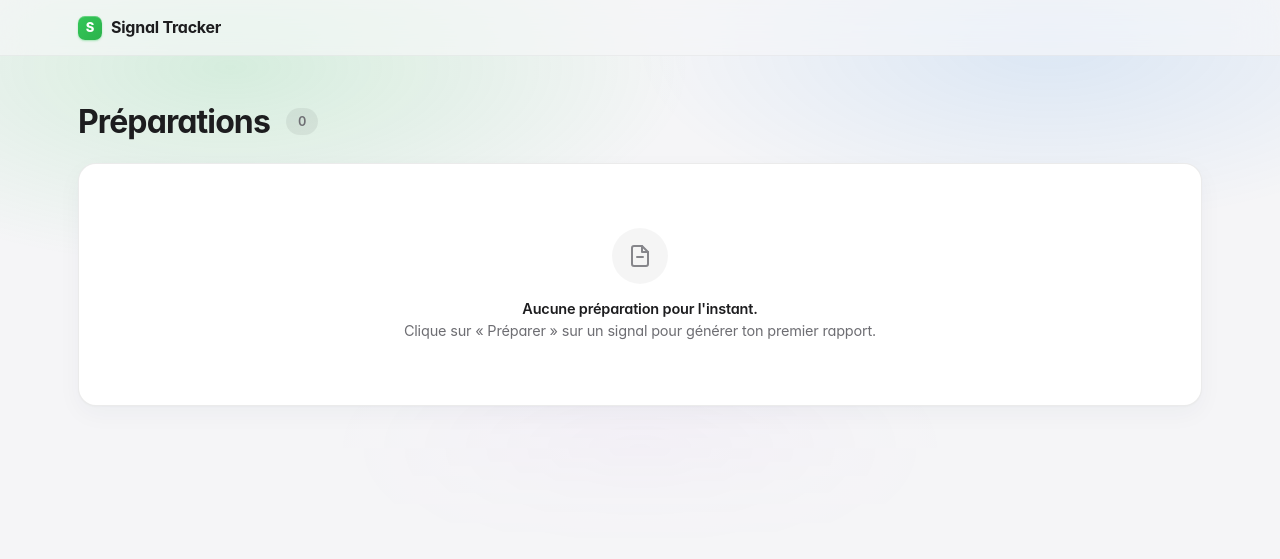
After one commit to M13-Prime/Job_Hunte_engeneering, a Python web app: template src/signal_tracker/dashboard/templates/preparations_list.html.j2 in a window 1280 px wide. The commit adds this page. Shown: the top 559 px of the page. Run offline with Jinja, Linux system fonts and the light colour scheme; the template is opened without the code that fills it, so the values that code supplies are empty.

Commit message:
feat(preparation): deep_dive field + collapsible block + new /preparations list page
- CompanyIntel gains a deep_dive field (4-8 sentences on sector position,
  competitive landscape, hiring patterns, risks). LLM instructed to leave
  it null rather than hallucinate beyond the article.
- preparation.html.j2 renders deep_dive inside a native <details> element
  with animated chevron, collapsed by default. Header sub-nav adds
  "Toutes les préparations" link and the "Régénérer" link now carries
  ?force=1 and a confirm() to avoid accidental token spend.
- new preparations_list.html.j2: dense grid rows showing score badge,
  company name, signal type, fit score, source domain, timestamp, chevron.
  Empty state when the user has no preps yet.

```diff
--- /dev/null
+++ b/src/signal_tracker/dashboard/templates/preparations_list.html.j2
@@ -0,0 +1,134 @@
+{% extends "base.html.j2" %}
+{% block title %}Préparations — Signal Tracker{% endblock %}
+{% block nav_preparations %}active{% endblock %}
+
+{% block extra_css %}
+  .preps-head {
+    display: flex; align-items: center; gap: 16px;
+    margin-bottom: 24px; flex-wrap: wrap;
+  }
+  .preps-head h1 {
+    font-size: 32px; font-weight: 700; color: var(--text);
+    letter-spacing: -0.028em; margin: 0;
+  }
+  .preps-head .count-badge {
+    background: rgba(0,0,0,0.06); color: var(--text-3);
+    padding: 4px 12px; border-radius: var(--r-full);
+    font-size: 13px; font-weight: 600;
+  }
+
+  .preps-card { padding: 0; overflow: hidden; }
+  .prep-row {
+    display: grid;
+    grid-template-columns: 64px minmax(0, 1.6fr) minmax(0, 1fr) auto;
+    gap: 18px; align-items: center;
+    padding: 16px 22px;
+    border-bottom: 1px solid var(--hairline-2);
+    transition: background 140ms ease;
+    text-decoration: none; color: inherit;
+  }
+  .prep-row:last-child { border-bottom: 0; }
+  .prep-row:hover { background: rgba(0,0,0,0.018); text-decoration: none; }
+  @media (max-width: 720px) {
+    .prep-row { grid-template-columns: 52px 1fr auto; gap: 12px; padding: 14px 16px; }
+    .prep-row .meta-right { display: none; }
+  }
+
+  .prep-row .score {
+    display: inline-flex; align-items: center; justify-content: center;
+    width: 54px; padding: 7px 0; border-radius: var(--r-md);
+    font-weight: 700; font-size: 14px; font-variant-numeric: tabular-nums;
+    letter-spacing: -0.02em;
+  }
+  .prep-row .score.hot { background: var(--red-soft); color: var(--red); }
+  .prep-row .score.investigate { background: var(--blue-soft); color: var(--blue); }
+  .prep-row .score.watch { background: var(--amber-soft); color: var(--amber); }
+  .prep-row .score.none { background: rgba(0,0,0,0.06); color: var(--text-3); }
+
+  .prep-row .company { min-width: 0; }
+  .prep-row .company .name {
+    font-weight: 600; font-size: 15.5px; color: var(--text);
+    letter-spacing: -0.012em; line-height: 1.3;
+    overflow: hidden; text-overflow: ellipsis; white-space: nowrap;
+  }
+  .prep-row .company .sub {
+    color: var(--text-3); font-size: 12.5px; margin-top: 3px;
+    display: flex; gap: 6px; align-items: center; flex-wrap: wrap;
+  }
+  .prep-row .company .sub .sep { color: var(--text-4); }
+  .prep-row .company .sub .fit {
+    background: var(--green-soft); color: var(--green-deep);
+    padding: 1px 8px; border-radius: var(--r-sm); font-weight: 500;
+  }
+
+  .prep-row .meta-right {
+    color: var(--text-3); font-size: 12.5px;
+    display: flex; flex-direction: column; gap: 3px;
+    justify-self: end; text-align: right; min-width: 0;
+  }
+  .prep-row .meta-right .date { font-variant-numeric: tabular-nums; }
+  .prep-row .meta-right .status-tag {
+    display: inline-block; font-size: 10.5px; font-weight: 700;
+    padding: 1px 8px; border-radius: var(--r-full);
+    text-transform: uppercase; letter-spacing: 0.04em;
+  }
+  .prep-row .meta-right .status-tag.failed { background: var(--red-soft); color: var(--red); }
+  .prep-row .meta-right .status-tag.done   { background: var(--green-soft); color: var(--green-deep); }
+
+  .prep-row .chev {
+    color: var(--text-4); transition: transform 140ms ease, color 140ms ease;
+  }
+  .prep-row:hover .chev { color: var(--blue); transform: translateX(2px); }
+
+  .empty-preps {
+    text-align: center; padding: 64px 24px; color: var(--text-3); font-size: 14.5px;
+  }
+  .empty-preps .empty-icon {
+    width: 56px; height: 56px; margin: 0 auto 14px;
+    border-radius: 50%; background: rgba(0,0,0,0.04);
+    display: flex; align-items: center; justify-content: center;
+    color: var(--text-4);
+  }
+{% endblock %}
+
+{% block content %}
+<div class="preps-head">
+  <h1>Préparations</h1>
+  <span class="count-badge mono">{{ rows|length }}</span>
+</div>
+
+<div class="card preps-card fade-in">
+  {% if not rows %}
+  <div class="empty-preps">
+    <div class="empty-icon">
+      <svg style="width:24px;height:24px; stroke:currentColor; fill:none; stroke-width:2; stroke-linecap:round; stroke-linejoin:round;" viewBox="0 0 24 24"><path d="M14 2H6a2 2 0 0 0-2 2v16a2 2 0 0 0 2 2h12a2 2 0 0 0 2-2V8z"/><polyline points="14 2 14 8 20 8"/><line x1="9" y1="13" x2="15" y2="13"/></svg>
+    </div>
+    <strong style="color:var(--text); font-weight:600;">Aucune préparation pour l'instant.</strong><br>
+    Clique sur « Préparer » sur un signal pour générer ton premier rapport.
+  </div>
+  {% else %}
+    {% for prep, signal, raw in rows %}
+    {% set tier = "hot" if signal.total_score >= 80 else ("investigate" if signal.total_score >= 60 else "watch") %}
+    {% set fit = (prep.report.get("profile_fit", {}).get("overall_fit_score") if prep.report else None) %}
+    <a class="prep-row" href="/preparations/{{ prep.id }}">
+      <span class="score {{ tier }}">{{ "%.0f"|format(signal.total_score) }}</span>
+      <div class="company">
+        <div class="name">{{ signal.company_name or "(sans nom)" }}</div>
+        <div class="sub">
+          {{ signal.signal_type }}
+          {% if fit is not none %}<span class="sep">·</span><span class="fit">Fit {{ fit }}/100</span>{% endif %}
+          {% if raw and raw.url %}{% set dom = raw.url.split('//')[-1].split('/')[0].replace('www.', '') %}<span class="sep">·</span><span>{{ dom }}</span>{% endif %}
+        </div>
+      </div>
+      <div class="meta-right">
+        <span class="date">{{ prep.created_at.strftime("%d/%m/%Y · %H:%M") }}</span>
+        {% if prep.status != "done" %}<span class="status-tag failed">{{ prep.status }}</span>{% endif %}
+      </div>
+      <span class="chev">
+        <svg style="width:16px;height:16px; stroke:currentColor; fill:none; stroke-width:2; stroke-linecap:round; stroke-linejoin:round;" viewBox="0 0 24 24"><polyline points="9 18 15 12 9 6"/></svg>
+      </span>
+    </a>
+    {% endfor %}
+  {% endif %}
+</div>
+{% endblock %}
--- a/src/signal_tracker/preparation/prompts.py
+++ b/src/signal_tracker/preparation/prompts.py
@@ -41,7 +41,8 @@ SYSTEM_PROMPT = dedent(
         "top_management": [{"name": "string", "role": "string", "background": "string|null"}],
         "notes": "string|null — sector, size, recent moves",
         "career_page_url": "string|null — only set when you're confident; NEVER invent URLs. Examples: 'https://greenly.earth/careers', 'https://www.carbone4.com/careers'.",
-        "career_page_confidence": "high|medium|low|unknown — your confidence in the URL above. 'high' only for well-known companies where you've seen the URL in training data. 'unknown' if you didn't supply a URL."
+        "career_page_confidence": "high|medium|low|unknown — your confidence in the URL above. 'high' only for well-known companies where you've seen the URL in training data. 'unknown' if you didn't supply a URL.",
+        "deep_dive": "string|null — 4-8 sentences. Sector position, recent moves, competitive landscape, hiring patterns, risk factors. Only what you actually know; leave null when you can't go deeper than the article. Will be rendered inside a collapsed details block."
       },
       "approach_plan": {
         "optimal_approach": "string — 2-3 sentences on the WAY to approach (timing, channel, angle)",
--- a/src/signal_tracker/preparation/schemas.py
+++ b/src/signal_tracker/preparation/schemas.py
@@ -46,6 +46,9 @@ class CompanyIntel(BaseModel):
     # rather than invent — we render a Google-search fallback regardless.
     career_page_url: str | None = None
     career_page_confidence: Literal["high", "medium", "low", "unknown"] = "unknown"
+    # Longer-form analysis (sector position, competitive landscape, hiring
+    # patterns, risks). Rendered inside a collapsible <details> block.
+    deep_dive: str | None = None
 
 
 class ApproachPlan(BaseModel):
```
Also changed, not shown: src/signal_tracker/dashboard/templates/preparation.html.j2 (+40 -2 lines).
